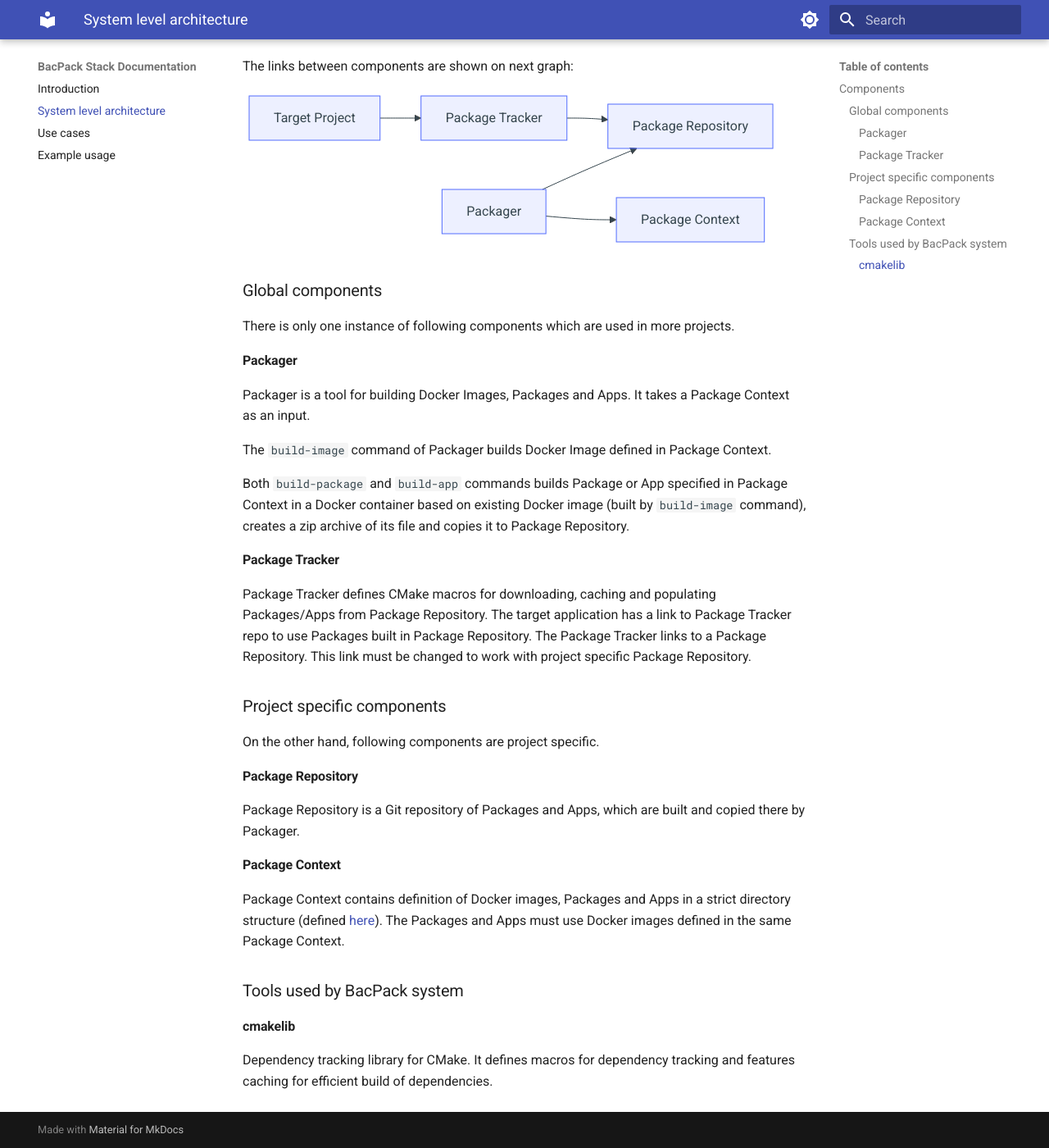
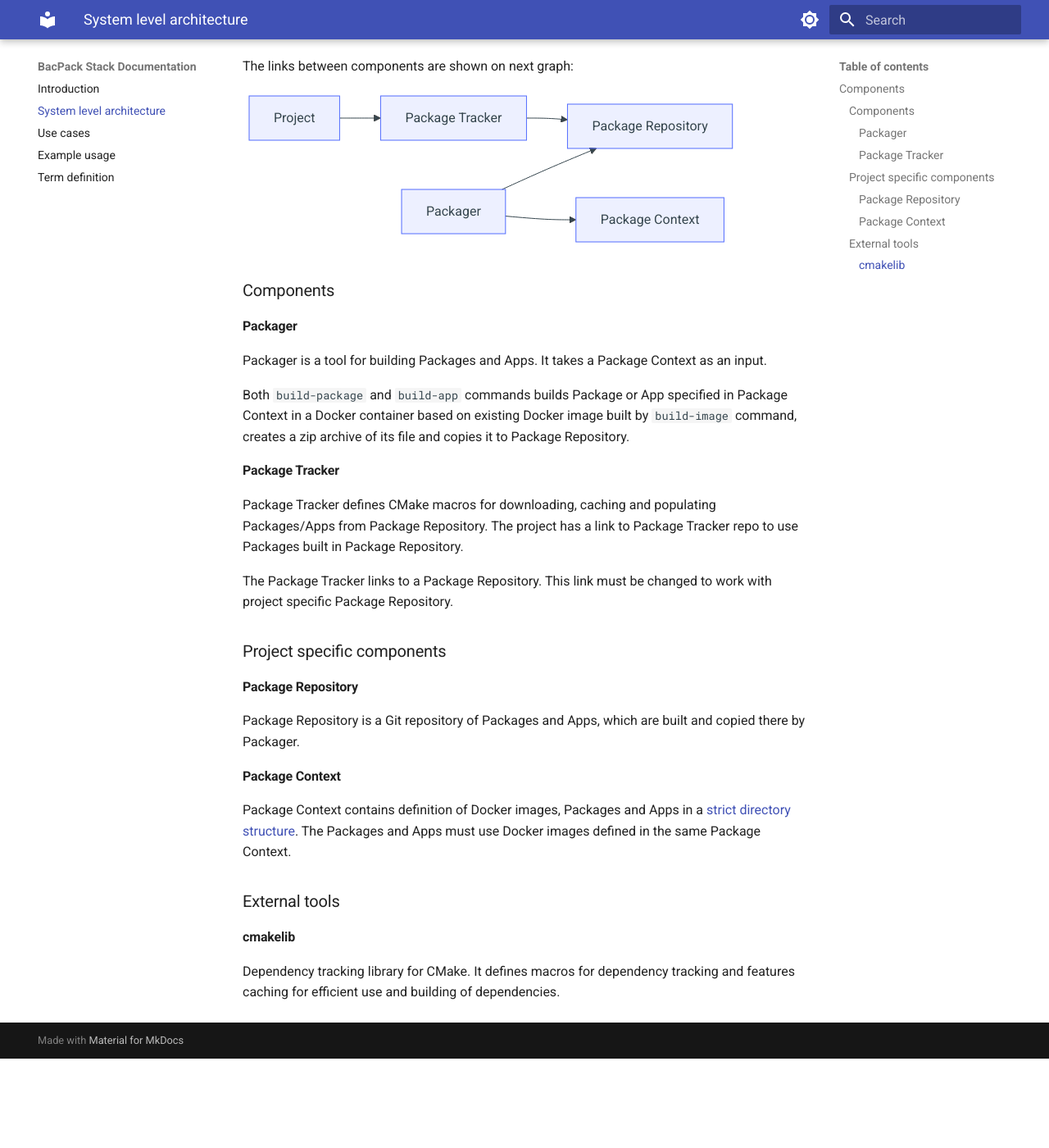
Before and after one commit to bacpack-system/bacpack-system.github.io, an MkDocs documentation site: the page built from docs/architecture.md, in a window 1280 px wide and 1400 px high, scrolled down 446 px. Shown: the whole window at 82% size. Built offline with MkDocs 1.6.1 and Material for MkDocs 9.7.7, drawn with Linux system fonts in a browser that asks for light colours; after the commit the page ends 1737 px from its top, so only the background shows below that.

Commit message:
Improve doc, add used terms

````diff
--- a/docs/architecture.md
+++ b/docs/architecture.md
@@ -10,7 +10,7 @@ In a nutshell, BacPack system contains these components:
  - Package Repository
  - Package Context
  - Package Tracker
- - Target project
+ - Project
 
 The links between components are shown on next graph:
 
@@ -20,39 +20,34 @@ flowchart LR
   PR["Package Repository"]
   PC["Package Context"]
   PT["Package Tracker"]
-  TP["Target Project"]
+  PRO["Project"]
 
   P --> PR
   P --> PC
-  TP --> PT
+  PRO --> PT
   PT --> PR
 ```
 
-### Global components
-
-There is only one instance of following components which are used in more projects.
+### Components
 
 #### Packager
 
-Packager is a tool for building Docker Images, Packages and Apps. It takes a Package Context as an
-input.
-
-The `build-image` command of Packager builds Docker Image defined in Package Context.
+Packager is a tool for building Packages and Apps. It takes a Package Context as an input.
 
 Both `build-package` and `build-app` commands builds Package or App specified in Package Context
-in a Docker container based on existing Docker image (built by `build-image` command), creates a
+in a Docker container based on existing Docker image built by `build-image` command, creates a
 zip archive of its file and copies it to Package Repository.
 
 #### Package Tracker
 
 Package Tracker defines CMake macros for downloading, caching and populating Packages/Apps from
-Package Repository. The target application has a link to Package Tracker repo to use Packages built
-in Package Repository. The Package Tracker links to a Package Repository. This link must be changed
-to work with project specific Package Repository.
+Package Repository. The project has a link to Package Tracker repo to use Packages built in Package
+Repository.
+
+The Package Tracker links to a Package Repository. This link must be changed to work with project
+specific Package Repository.
 
 ### Project specific components
-
-On the other hand, following components are project specific.
 
 #### Package Repository
 
@@ -61,13 +56,13 @@ Packager.
 
 #### Package Context
 
-Package Context contains definition of Docker images, Packages and Apps in a strict directory
-structure (defined [here](https://github.com/bacpack-system/packager/blob/master/doc/ContextStructure.md)).
+Package Context contains definition of Docker images, Packages and Apps in a [strict directory
+structure](https://github.com/bacpack-system/packager/blob/master/doc/ContextStructure.md).
 The Packages and Apps must use Docker images defined in the same Package Context.
 
-### Tools used by BacPack system
+### External tools
 
 #### cmakelib
 
 Dependency tracking library for CMake. It defines macros for dependency tracking and features
-caching for efficient build of dependencies.
+caching for efficient use and building of dependencies.
--- a/mkdocs.yml
+++ b/mkdocs.yml
@@ -20,6 +20,7 @@ nav:
   - System level architecture: architecture.md
   - Use cases: use_cases.md
   - Example usage: example_usage.md
+  - Term definition: term_definition.md
 
 markdown_extensions:
   - pymdownx.superfences:
````
Also changed, not shown: docs/index.md (+6 -2 lines), docs/term_definition.md (added, +9 -0 lines), docs/use_cases.md (+9 -9 lines).
